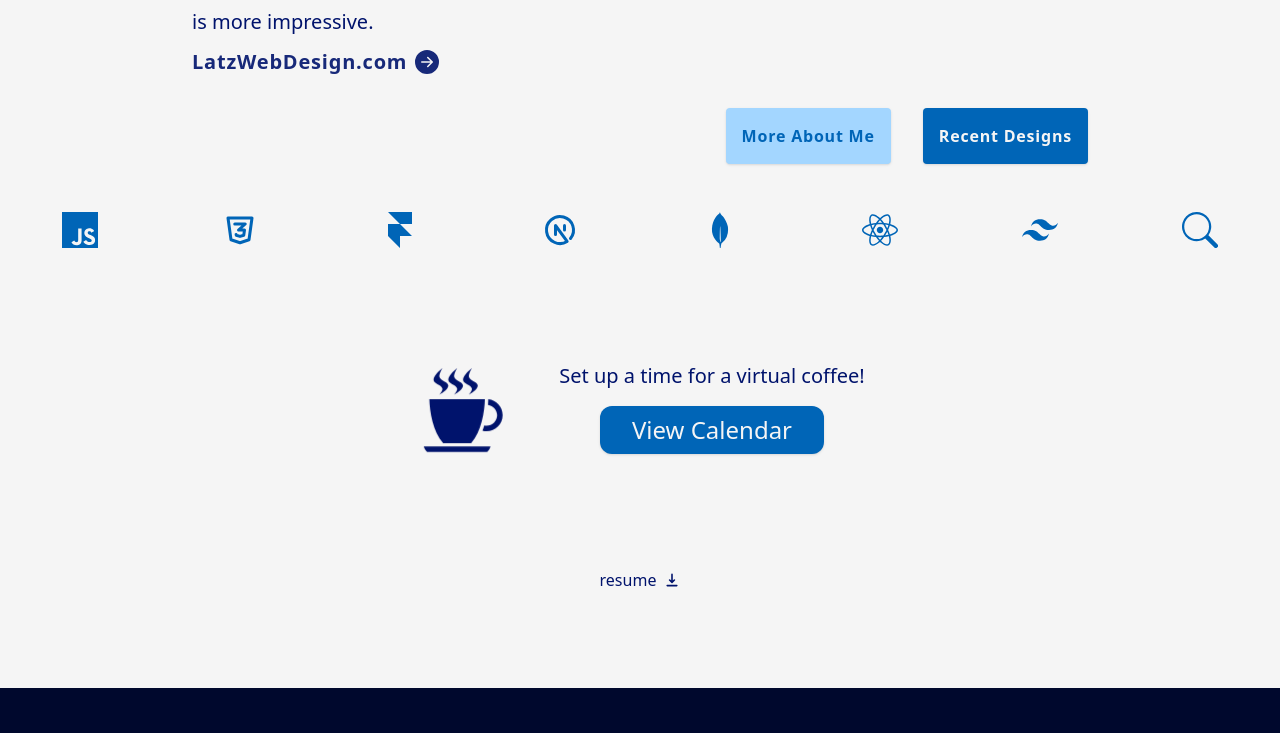
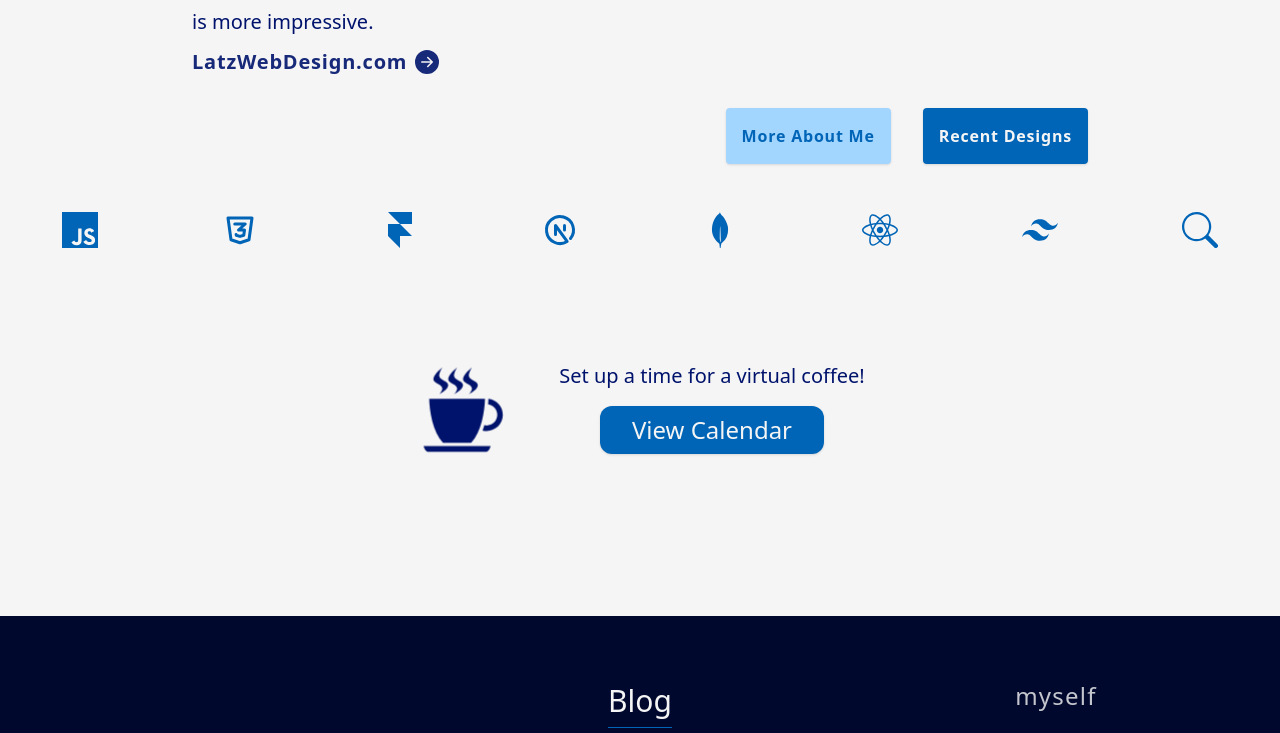
Before and after one commit to latz09/portfolio-v2, a Next.js app: page / in a window 1280 px wide. Shown: the part 475-1208 px from the top of the page. Built offline with nearby package versions, Linux system fonts and the light colour scheme.

Commit message:
remove extra button

```diff
--- a/pages/index.js
+++ b/pages/index.js
@@ -15,9 +15,7 @@ export default function Home() {
 			<div className='text-xl place-self-center my-16'>
 				<CalendlyLinkTwo />
 			</div>
-			<div className="place-self-center">
-				<ResumeDownload />
-			</div>
+
 
 		</div>
 	);
```
